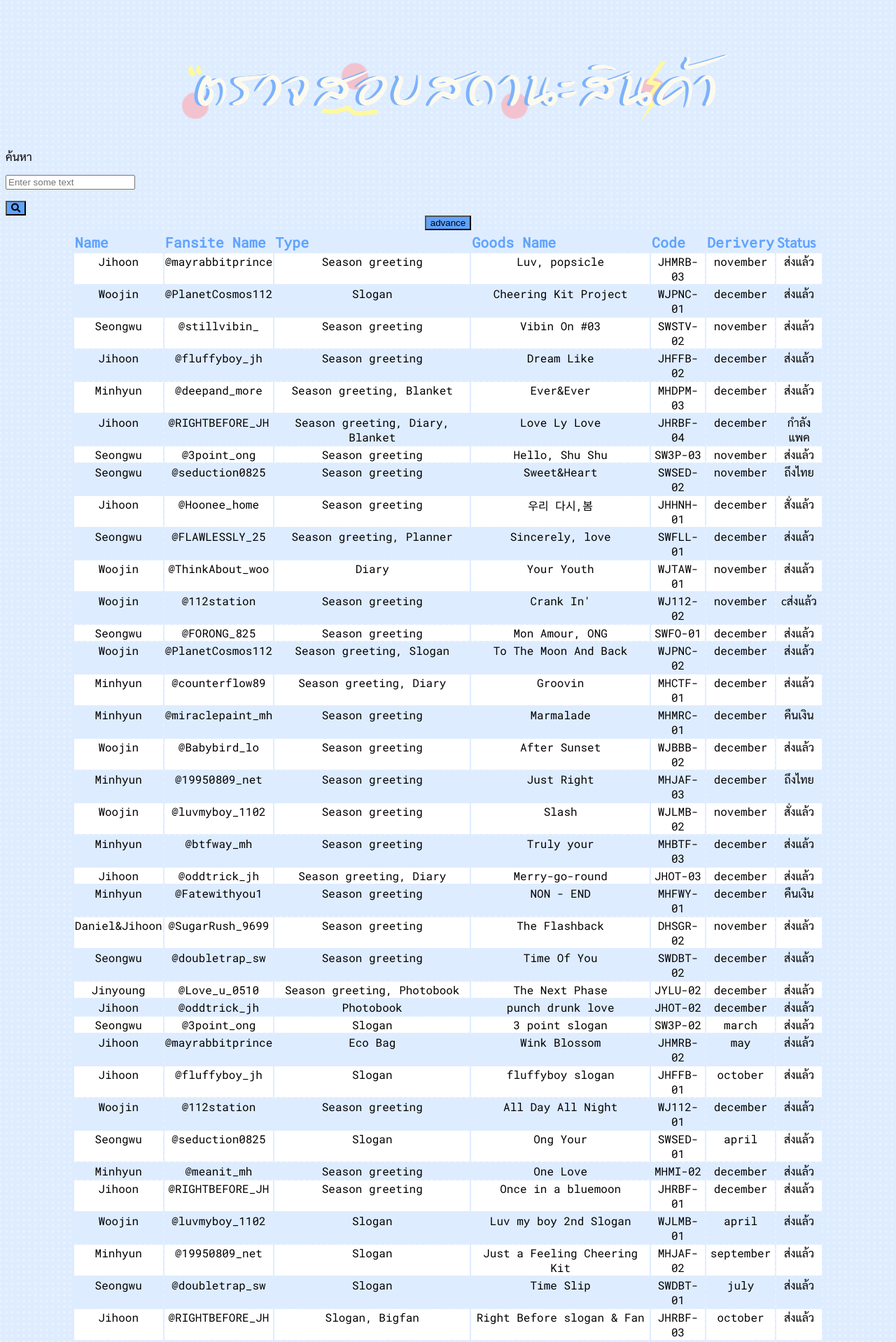
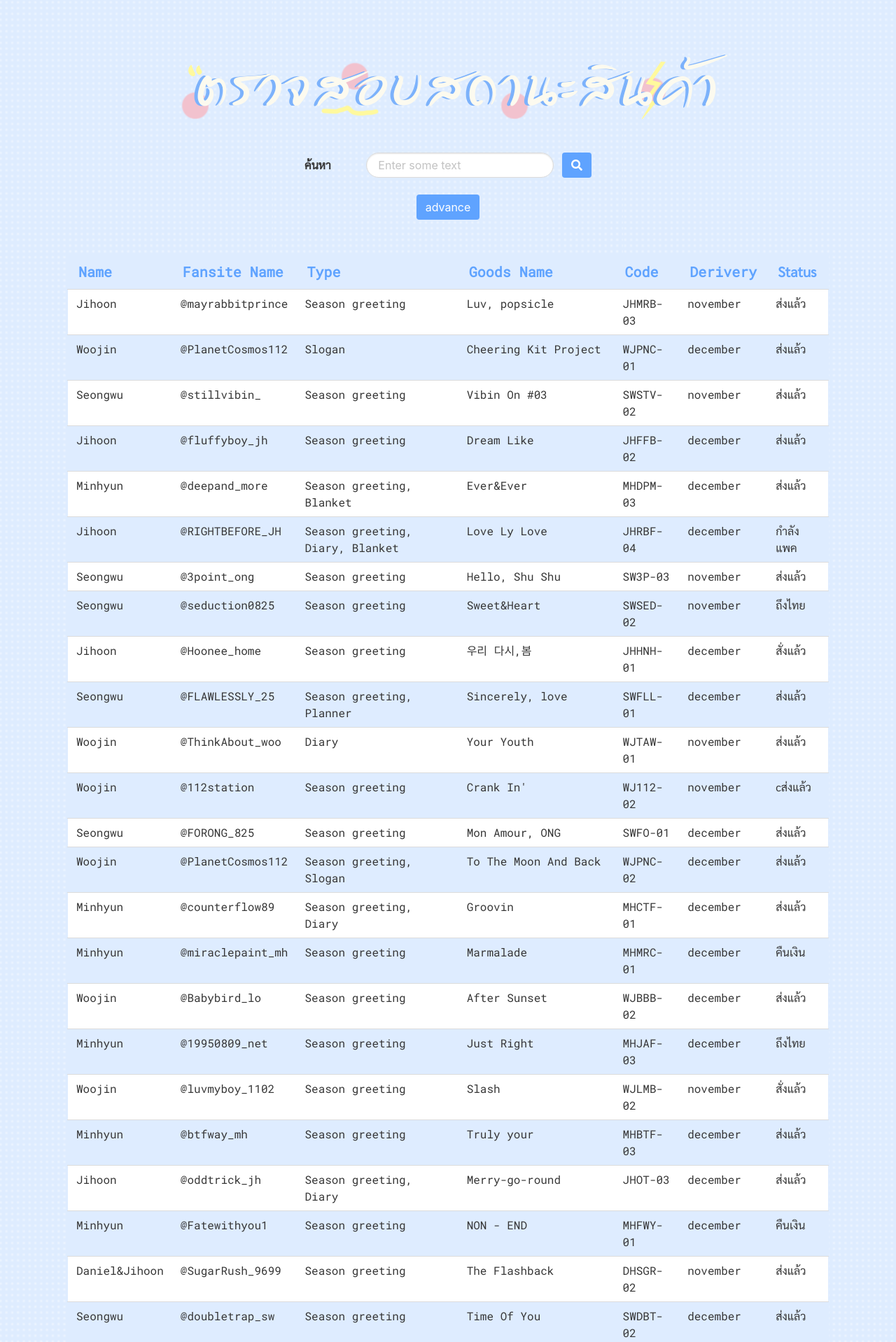
Before and after one commit to pannakarn/pannakarn.github.io, a PHP site: page /jquery3/index.html in a window 1280 px wide. Shown: the top 1918 px of the page at 70% size. Run offline with PHP 8.4, Linux system fonts and the light colour scheme.

Commit message:
Add files via upload

```diff
--- a/jquery3/index.html
+++ b/jquery3/index.html
@@ -5,7 +5,7 @@
     <meta charset="UTF-8">
     <meta name="viewport" content="width=device-width, initial-scale=1.0">
     <meta http-equiv="X-UA-Compatible" content="ie=edge">
-    <!-- <link rel="stylesheet" href="bulma-0.7.2/css/bulma.min.css"> -->
+    <link rel="stylesheet" href="bulma-0.7.2/css/bulma.min.css">
     <link rel="stylesheet" type="text/css" href="mystyle.css">
     <style>
 		@import url('https://fonts.googleapis.com/css?family=Roboto+Mono');
--- a/jquery3/mystyle.css
+++ b/jquery3/mystyle.css
@@ -1,3 +1,7 @@
+@import "~bulma/bulma.sass";
+@import "~bulmaswatch/flatly/_variables.scss";
+@import "~bulmaswatch/flatly/_overrides.scss";
+
 html {
 	background-color: #f3f8ff;
 	background: url(bg.png) center top ;
```
